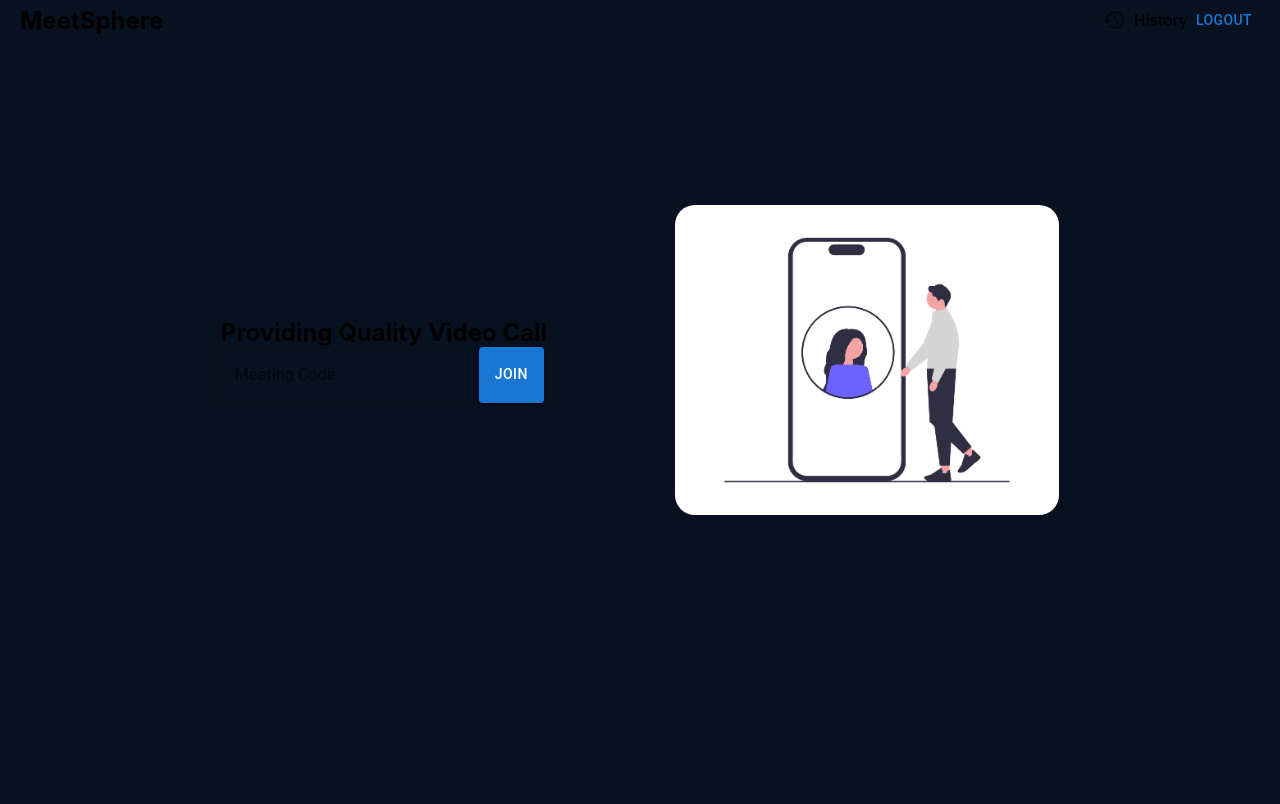
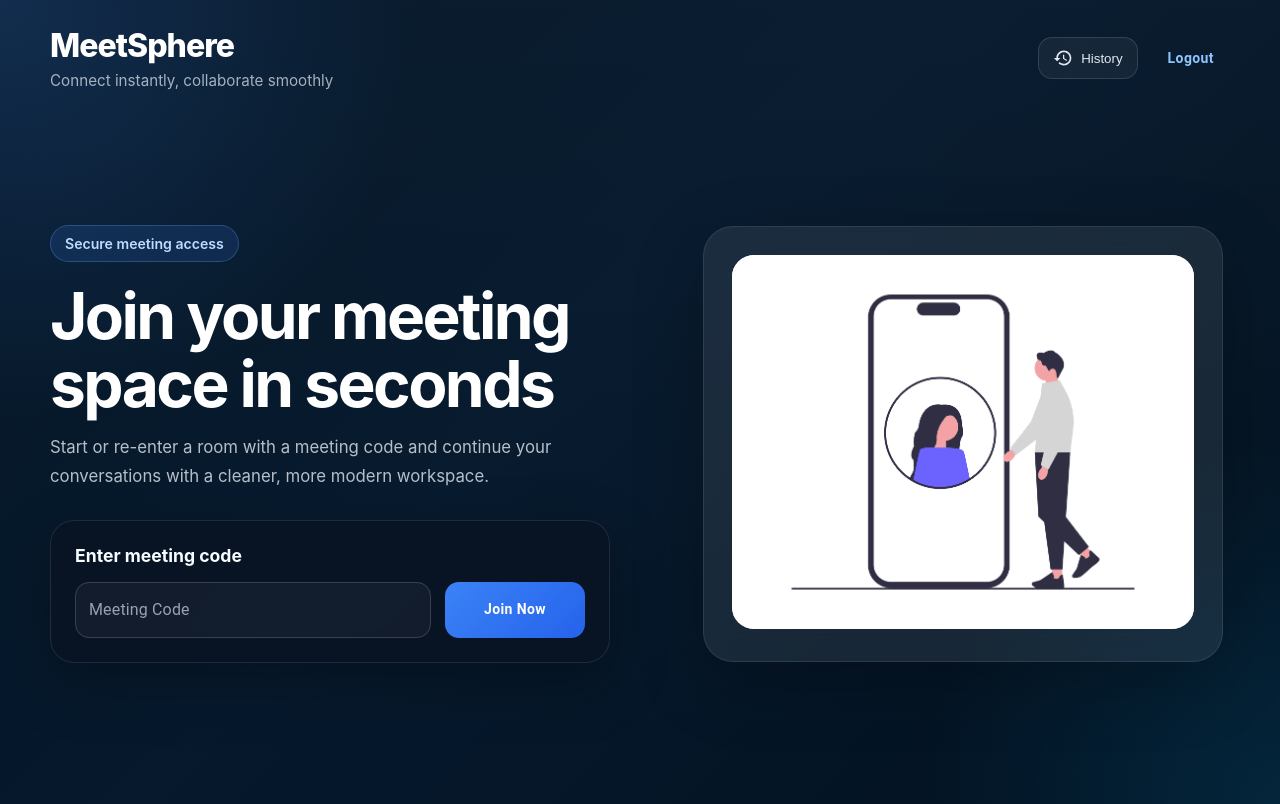
Before and after one commit to akshat1602/MeetSphere, a React (Create React App) app in the folder frontend/: page /home in a window 1280 px wide. Built offline with nearby package versions, Linux system fonts and the light colour scheme; sample sign-in values are in the browser's storage.

Commit message:
feat: restyle home page with themed hero layout

```diff
--- a/frontend/src/pages/home.jsx
+++ b/frontend/src/pages/home.jsx
@@ -1,76 +1,96 @@
-import React, { useContext, useState } from 'react'
-import withAuth from '../utils/withAuth'
-import { useNavigate } from 'react-router-dom'
-import "../App.css";
-import { Button, IconButton, TextField } from '@mui/material';
-import RestoreIcon from '@mui/icons-material/Restore';
-import { AuthContext } from '../contexts/AuthContext';
+import React, { useContext, useState } from "react";
+import withAuth from "../utils/withAuth";
+import { useNavigate } from "react-router-dom";
+import { Button, IconButton, TextField } from "@mui/material";
+import RestoreIcon from "@mui/icons-material/Restore";
+import { AuthContext } from "../contexts/AuthContext";
+import "../styles/home.css";
 
 function HomeComponent() {
+  const navigate = useNavigate();
+  const [meetingCode, setMeetingCode] = useState("");
+  const { addToUserHistory } = useContext(AuthContext);
 
-
-    let navigate = useNavigate();
-    const [meetingCode, setMeetingCode] = useState("");
-
-
-    const {addToUserHistory} = useContext(AuthContext);
-    let handleJoinVideoCall = async () => {
-        await addToUserHistory(meetingCode)
-        navigate(`/${meetingCode}`)
-    }
+  const handleJoinVideoCall = async () => {
+    if (!meetingCode.trim()) return;
+    await addToUserHistory(meetingCode);
+    navigate(`/${meetingCode}`);
+  };
 
   return (
-        <>
+    <div className="homePage">
+      <div className="homeGradient" />
 
-            <div className="navBar">
-
-                <div style={{ display: "flex", alignItems: "center" }}>
-
+      <header className="homeNavbar">
+        <div className="homeBrand">
           <h2>MeetSphere</h2>
+          <span>Connect instantly, collaborate smoothly</span>
         </div>
 
-                <div style={{ display: "flex", alignItems: "center" }}>
-                    <IconButton onClick={
-                        () => {
-                            navigate("/history")
-                        }
-                    }>
-                        <RestoreIcon />
-                    </IconButton>
-                    <p>History</p>
+        <div className="homeNavActions">
+          <button
+            className="historyBtn"
+            onClick={() => navigate("/history")}
+          >
+            <RestoreIcon sx={{ fontSize: 20 }} />
+            <span>History</span>
+          </button>
 
-                    <Button onClick={() => {
-                        localStorage.removeItem("token")
-                        navigate("/auth")
-                    }}>
+          <Button
+            className="logoutBtn"
+            onClick={() => {
+              localStorage.removeItem("token");
+              navigate("/auth");
+            }}
+          >
             Logout
           </Button>
         </div>
+      </header>
 
+      <main className="homeHero">
+        <section className="homeLeft">
+          <div className="heroBadge">Secure meeting access</div>
 
-            </div>
+          <h1>Join your meeting space in seconds</h1>
 
+          <p>
+            Start or re-enter a room with a meeting code and continue your
+            conversations with a cleaner, more modern workspace.
+          </p>
 
-            <div className="meetContainer">
-                <div className="leftPanel">
-                    <div>
-                        <h2>Providing Quality Video Call</h2>
-
-                        <div style={{ display: 'flex', gap: "10px" }}>
-
-                            <TextField onChange={e => setMeetingCode(e.target.value)} id="outlined-basic" label="Meeting Code" variant="outlined" />
-                            <Button onClick={handleJoinVideoCall} variant='contained'>Join</Button>
-
+          <div className="joinCard">
+            <h3>Enter meeting code</h3>
+            <div className="joinRow">
+              <TextField
+                fullWidth
+                value={meetingCode}
+                onChange={(e) => setMeetingCode(e.target.value)}
+                label="Meeting Code"
+                variant="outlined"
+                onKeyDown={(e) => {
+                  if (e.key === "Enter") handleJoinVideoCall();
+                }}
+              />
+              <Button
+                onClick={handleJoinVideoCall}
+                variant="contained"
+                className="joinBtn"
+              >
+                Join Now
+              </Button>
             </div>
           </div>
+        </section>
+
+        <section className="homeRight">
+          <div className="illustrationCard">
+            <img src="/logo3.png" alt="Video meeting illustration" />
           </div>
-                <div className='rightPanel'>
-                    <img srcSet='/logo3.png' alt="" />
+        </section>
+      </main>
     </div>
-            </div>
-        </>
-    )
+  );
 }
 
-
-export default withAuth(HomeComponent)
+export default withAuth(HomeComponent);
--- /dev/null
+++ b/frontend/src/styles/home.css
@@ -0,0 +1,281 @@
+.homePage {
+  min-height: 100vh;
+  position: relative;
+  overflow: hidden;
+  background:
+    radial-gradient(circle at top left, rgba(59, 130, 246, 0.18), transparent 28%),
+    radial-gradient(circle at bottom right, rgba(14, 165, 233, 0.14), transparent 24%),
+    linear-gradient(135deg, #031525 0%, #06192d 45%, #02111f 100%);
+  color: #f8fbff;
+}
+
+.homeGradient {
+  position: absolute;
+  inset: 0;
+  background: linear-gradient(to bottom, rgba(255,255,255,0.02), rgba(255,255,255,0));
+  pointer-events: none;
+}
+
+.homeNavbar {
+  position: relative;
+  z-index: 2;
+  width: min(1180px, calc(100% - 48px));
+  margin: 0 auto;
+  padding: 26px 0 10px;
+  display: flex;
+  justify-content: space-between;
+  align-items: center;
+  gap: 16px;
+}
+
+.homeBrand h2 {
+  margin: 0;
+  font-size: 2rem;
+  font-weight: 800;
+  letter-spacing: -0.03em;
+  color: #ffffff;
+}
+
+.homeBrand span {
+  display: block;
+  margin-top: 6px;
+  font-size: 0.95rem;
+  color: rgba(226, 232, 240, 0.72);
+}
+
+.homeNavActions {
+  display: flex;
+  align-items: center;
+  gap: 14px;
+}
+
+.historyBtn {
+  display: inline-flex;
+  align-items: center;
+  gap: 8px;
+  padding: 10px 14px;
+  border: 1px solid rgba(148, 163, 184, 0.22);
+  border-radius: 14px;
+  background: rgba(255, 255, 255, 0.05);
+  color: #e2e8f0;
+  cursor: pointer;
+  transition: all 0.25s ease;
+  backdrop-filter: blur(10px);
+}
+
+.historyBtn:hover {
+  background: rgba(255, 255, 255, 0.1);
+  border-color: rgba(96, 165, 250, 0.4);
+  transform: translateY(-1px);
+}
+
+.logoutBtn.MuiButton-root {
+  color: #8ec5ff;
+  font-weight: 700;
+  text-transform: none;
+  padding: 10px 16px;
+  border-radius: 12px;
+}
+
+.homeHero {
+  position: relative;
+  z-index: 2;
+  width: min(1180px, calc(100% - 48px));
+  margin: 0 auto;
+  min-height: calc(100vh - 96px);
+  display: grid;
+  grid-template-columns: 1.05fr 0.95fr;
+  align-items: center;
+  gap: 56px;
+  padding: 40px 0 56px;
+}
+
+.homeLeft {
+  max-width: 560px;
+}
+
+.heroBadge {
+  display: inline-flex;
+  align-items: center;
+  padding: 9px 14px;
+  border-radius: 999px;
+  margin-bottom: 20px;
+  background: rgba(59, 130, 246, 0.14);
+  border: 1px solid rgba(96, 165, 250, 0.28);
+  color: #bfdbfe;
+  font-size: 0.88rem;
+  font-weight: 600;
+}
+
+.homeLeft h1 {
+  margin: 0 0 16px;
+  font-size: clamp(2.5rem, 5vw, 4.4rem);
+  line-height: 1.05;
+  letter-spacing: -0.04em;
+  color: #ffffff;
+}
+
+.homeLeft p {
+  margin: 0 0 28px;
+  font-size: 1.05rem;
+  line-height: 1.75;
+  color: rgba(226, 232, 240, 0.8);
+}
+
+.joinCard {
+  padding: 24px;
+  border-radius: 24px;
+  background: rgba(10, 19, 34, 0.72);
+  border: 1px solid rgba(148, 163, 184, 0.16);
+  box-shadow: 0 20px 60px rgba(0, 0, 0, 0.28);
+  backdrop-filter: blur(14px);
+}
+
+.joinCard h3 {
+  margin: 0 0 16px;
+  font-size: 1.1rem;
+  color: #f8fbff;
+}
+
+.joinRow {
+  display: flex;
+  gap: 14px;
+  align-items: stretch;
+}
+
+.joinRow .MuiTextField-root {
+  flex: 1;
+}
+
+.joinRow .MuiOutlinedInput-root {
+  border-radius: 14px;
+  background: rgba(255, 255, 255, 0.04);
+  color: #ffffff;
+}
+
+.joinRow .MuiOutlinedInput-notchedOutline {
+  border-color: rgba(148, 163, 184, 0.28) !important;
+}
+
+.joinRow .MuiOutlinedInput-root:hover .MuiOutlinedInput-notchedOutline {
+  border-color: rgba(96, 165, 250, 0.45) !important;
+}
+
+.joinRow .Mui-focused .MuiOutlinedInput-notchedOutline {
+  border-color: #60a5fa !important;
+}
+
+.joinRow .MuiInputLabel-root {
+  color: rgba(203, 213, 225, 0.72) !important;
+}
+
+.joinRow .MuiInputBase-input {
+  color: #ffffff !important;
+}
+
+.joinBtn.MuiButton-root {
+  min-width: 140px;
+  border-radius: 14px;
+  background: linear-gradient(135deg, #3b82f6, #2563eb);
+  color: white;
+  font-weight: 700;
+  text-transform: none;
+  box-shadow: none;
+}
+
+.joinBtn.MuiButton-root:hover {
+  background: linear-gradient(135deg, #2563eb, #1d4ed8);
+  box-shadow: 0 14px 30px rgba(37, 99, 235, 0.28);
+}
+
+.homeRight {
+  display: flex;
+  justify-content: center;
+  align-items: center;
+}
+
+.illustrationCard {
+  width: 100%;
+  max-width: 520px;
+  padding: 28px;
+  border-radius: 30px;
+  background: rgba(255, 255, 255, 0.08);
+  border: 1px solid rgba(148, 163, 184, 0.16);
+  box-shadow: 0 20px 70px rgba(0, 0, 0, 0.24);
+  backdrop-filter: blur(16px);
+}
+
+.illustrationCard img {
+  width: 100%;
+  height: auto;
+  object-fit: contain;
+  border-radius: 22px;
+  background: linear-gradient(180deg, #f8fafc 0%, #e5eef9 100%);
+}
+
+@media (max-width: 992px) {
+  .homeHero {
+    grid-template-columns: 1fr;
+    gap: 36px;
+    padding-top: 24px;
+  }
+
+  .homeLeft {
+    max-width: 100%;
+  }
+
+  .homeRight {
+    order: -1;
+  }
+
+  .illustrationCard {
+    max-width: 460px;
+  }
+}
+
+@media (max-width: 640px) {
+  .homeNavbar {
+    width: min(100%, calc(100% - 32px));
+    padding-top: 20px;
+    flex-direction: column;
+    align-items: flex-start;
+  }
+
+  .homeNavActions {
+    width: 100%;
+    justify-content: space-between;
+  }
+
+  .homeHero {
+    width: min(100%, calc(100% - 32px));
+    min-height: auto;
+    padding: 20px 0 40px;
+  }
+
+  .homeLeft h1 {
+    font-size: 2.3rem;
+  }
+
+  .joinCard {
+    padding: 18px;
+    border-radius: 20px;
+  }
+
+  .joinRow {
+    flex-direction: column;
+  }
+
+  .joinBtn.MuiButton-root {
+    width: 100%;
+    min-height: 52px;
+  }
+
+  .historyBtn {
+    padding: 10px 12px;
+  }
+
+  .illustrationCard {
+    padding: 18px;
+    border-radius: 24px;
+  }
+}
```
Lines whose indentation alone changed are shown as unchanged.
